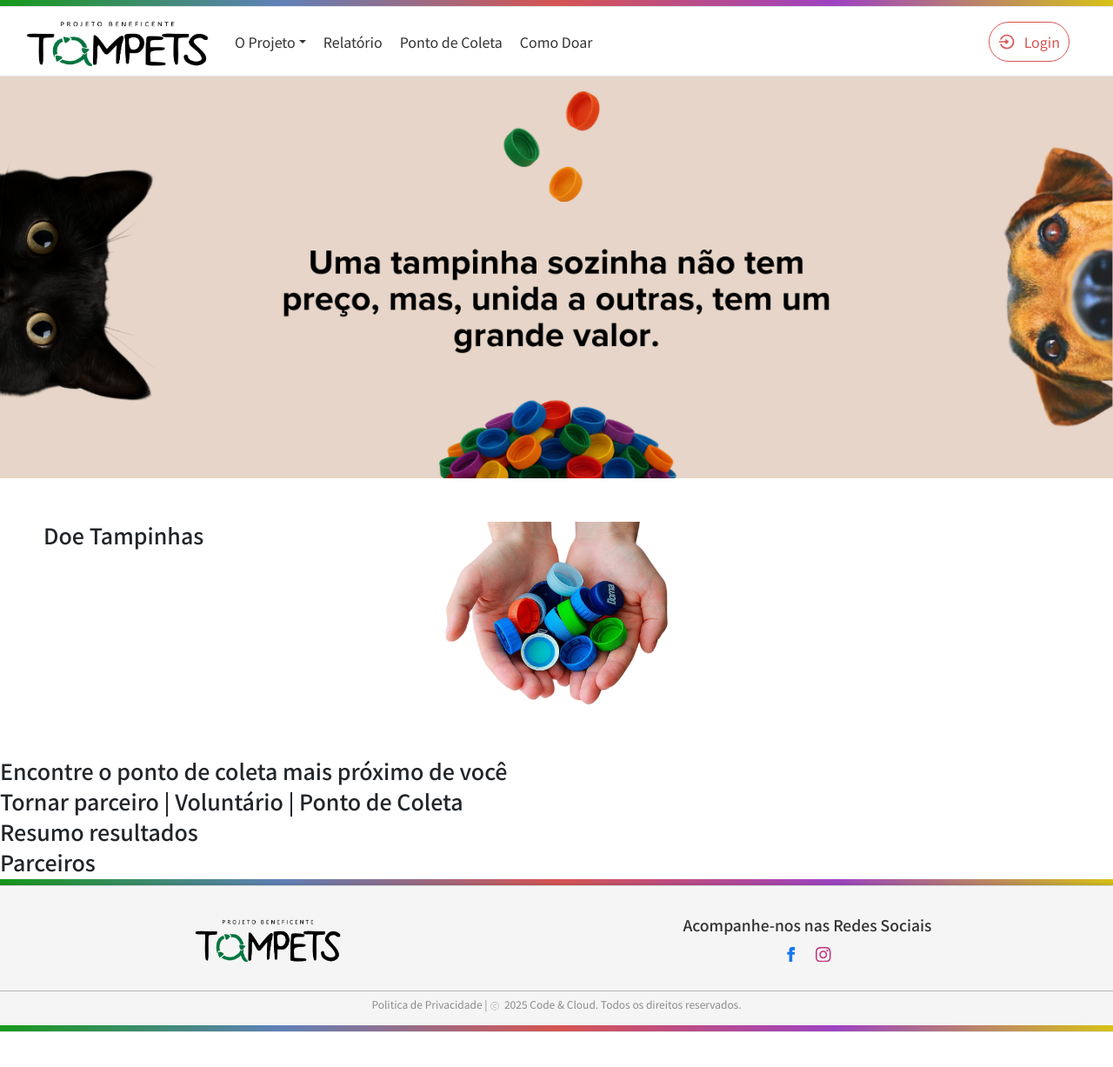
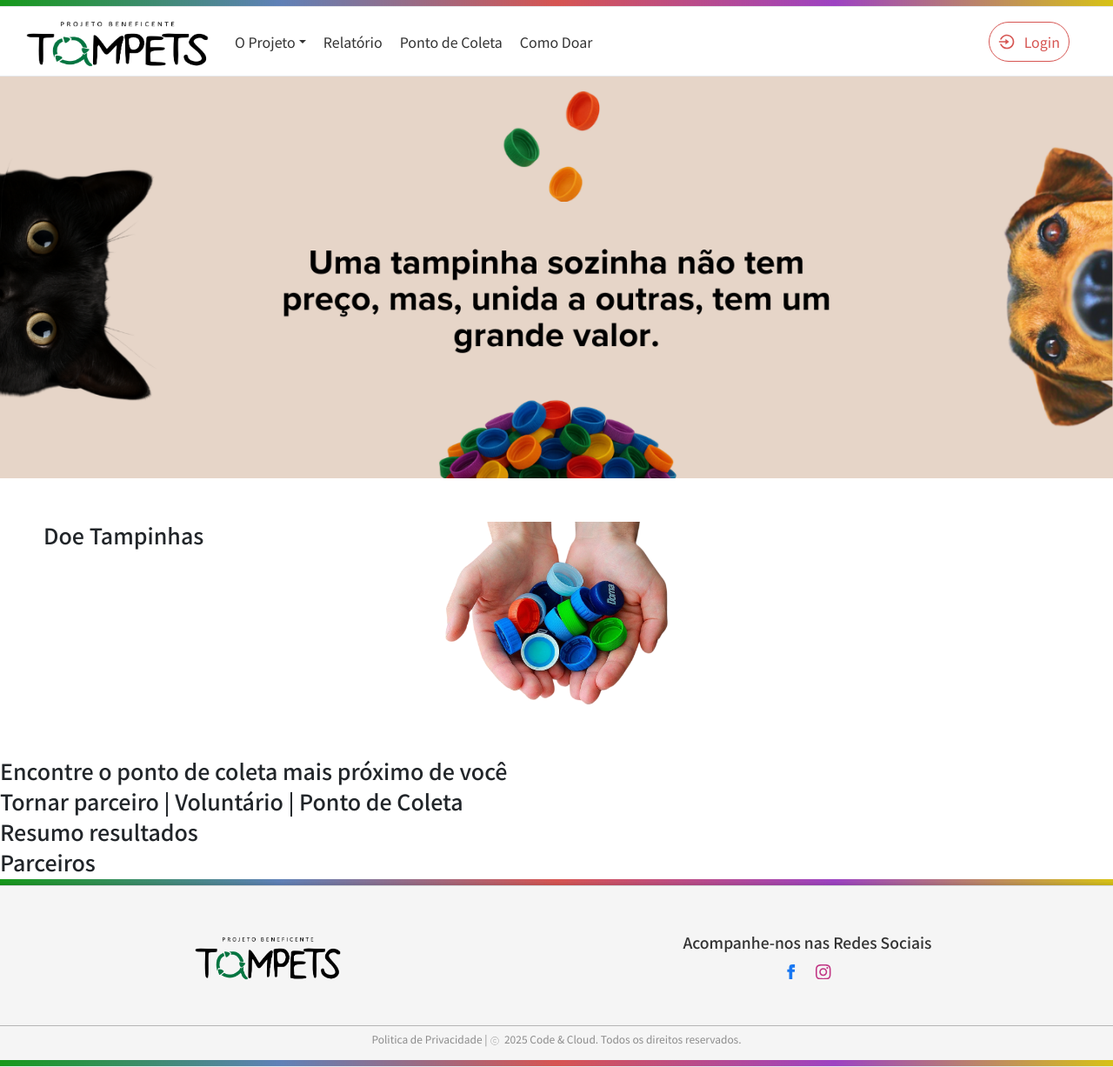
Before and after one commit to DaianeKCamargo/FATEC_ProjetoIntegrador2, a Next.js app: page / in a window 1280 px wide. Shown: the whole page at 87% size. Before the commit the page ends 1187 px from the top, so only its background shows below. Built offline with nearby package versions, Linux system fonts and the light colour scheme.

Commit message:
STYLE: Footer
ajuste na responsividade do footer

```diff
--- a/components/footer/Footer.tsx
+++ b/components/footer/Footer.tsx
@@ -11,7 +11,6 @@ export default function Footer() {
             <div className={styles.footer}>
                 <div className={styles.redessociais}>
                     <Image src="/logo_tampets.png" alt="Logo Tampets" width={200} height={300} priority />
-
                 </div>
 
                 <div className={styles.redessociais}>
--- a/styles/footer.module.css
+++ b/styles/footer.module.css
@@ -4,7 +4,7 @@
     justify-content: space-between;
     align-items: center;
     background: whitesmoke;
-    height: 15vh;
+    height: 20vh;
     box-shadow: 0 0 0.2rem 0.4rem rgba(0, 0, 0, 0.08);
     padding: 2rem;
     color: #333;
```
